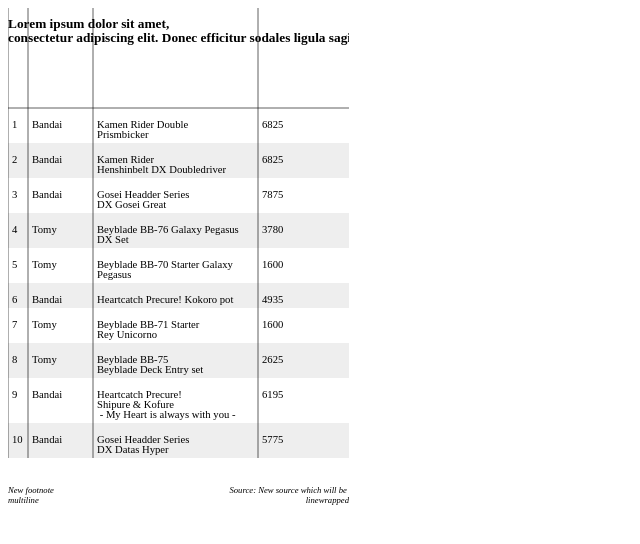
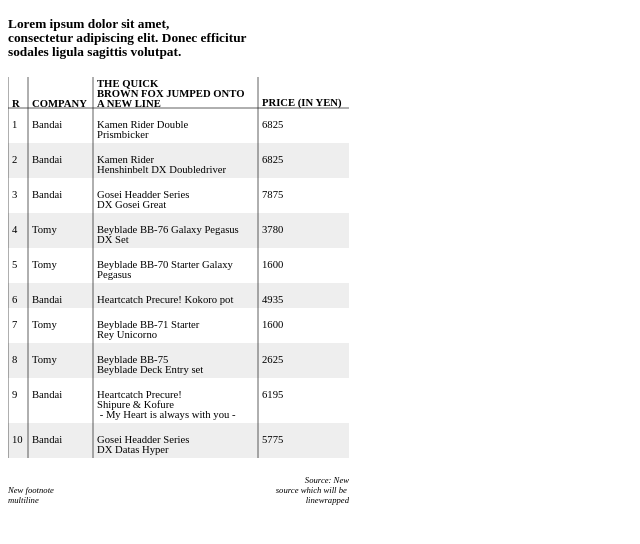
Before and after one commit to alansmithy/nar-table, a plain HTML site: page basic-table/index.html in a window 1280 px wide. Shown: the whole page, without its empty margins (0-640 px from the left). Drawn offline with nearby package versions, Linux system fonts and the light colour scheme.

Commit message:
bottom align column headers

```diff
--- a/basic-table/index.html
+++ b/basic-table/index.html
@@ -22,8 +22,8 @@
 	<script>
 
 		const dataSource = "toys.csv"
-		const title = "Lorem ipsum dolor sit amet,|consectetur adipiscing elit. Donec efficitur sodales ligula sagittis volutpat.";
-		const source = "Source: New source which will be |linewrapped"
+		const title = "Lorem ipsum dolor sit amet,|consectetur adipiscing elit. Donec efficitur|sodales ligula sagittis volutpat.";
+		const source = "Source: New|source which will be |linewrapped"
 		let footnote = "New footnote|multiline";//for no footnote, provide no value i.e. just leave is as 'const footnote//'
 
 		//starting positions for columns
@@ -83,17 +83,19 @@
 			//header information
 			const header = svg.append("g")
 				.attr("id","header")
-				.selectAll("text")
+
+			const cols = header.selectAll("text")
 				.data(headings)
 				.enter()
 				.append("text")
+				.attr("id",function(d,i){return "heading"+i})
 				.attr("x",function(d,i){
 					return colPos[i]+cellPadding.left;
 				})
 				.attr("y",margin.top)
 				.attr("class","heading");
 
-			header.selectAll("tspan")
+			cols.selectAll("tspan")
 				.data(function(d){
 					return d.split("|");
 				})
@@ -108,8 +110,29 @@
 				})
 				.attr("dy",headerLeading)
 
+			let maxTextHeight = 0;
 
-			d3.select("#header").attr("transform",function(){
+			headings.forEach(function(d,i){
+				const col = d3.select("#heading"+i);
+				maxTextHeight = d3.max([maxTextHeight,col.node().getBBox().height]);
+			})
+
+			headings.forEach(function(d,i){
+				const col = d3.select("#heading"+i);
+				col.attr("transform",function(){
+					const offset = maxTextHeight-col.node().getBBox().height;
+					return "translate(0,"+offset+")";
+				})
+
+
+			})
+
+			console.log(maxTextHeight)
+
+
+
+
+			header.attr("transform",function(){
 				const headerHeight = d3.select("#header").node().getBBox().height;
 				return "translate(0,"+(-headerHeight)+")";
 			})
@@ -274,8 +297,6 @@
 					var footH = sourceText.node().getBBox().height;
 					sourceText.attr("transform","translate(0,"+(h-footH-15)+")")
 
-
-
 			}
 
 		})//end csv load
--- a/basic-table/toys.csv
+++ b/basic-table/toys.csv
@@ -1,4 +1,4 @@
-,Company,The quick|brown fox jumped onto|a new line,Price (in Yen)
+r,Company,The quick|brown fox jumped onto|a new line,Price (in Yen)
 1,Bandai,Kamen Rider Double|Prismbicker,6825
 2,Bandai,Kamen Rider|Henshinbelt DX Doubledriver,6825
 3,Bandai,Gosei Headder Series|DX Gosei Great,7875
```
